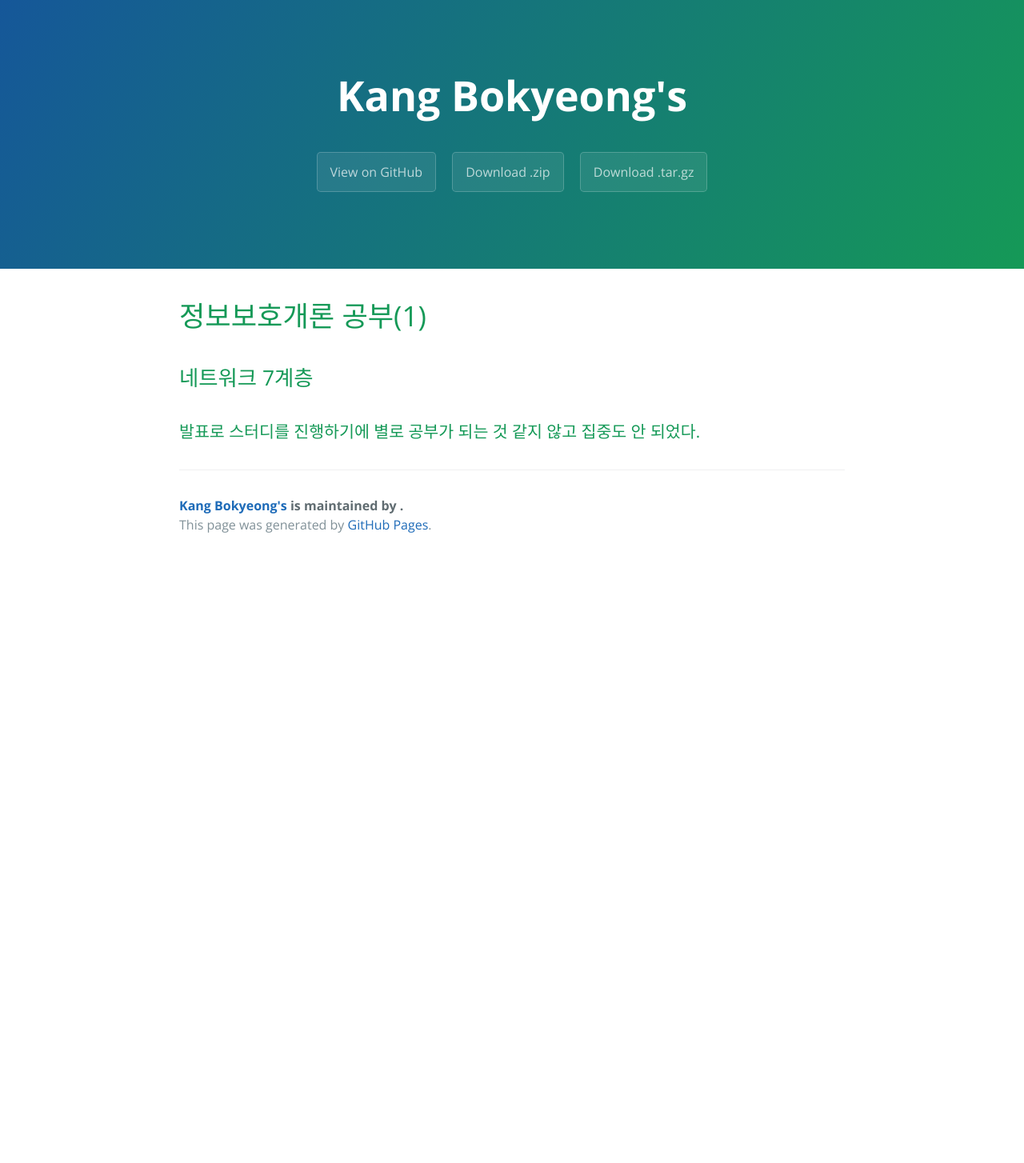
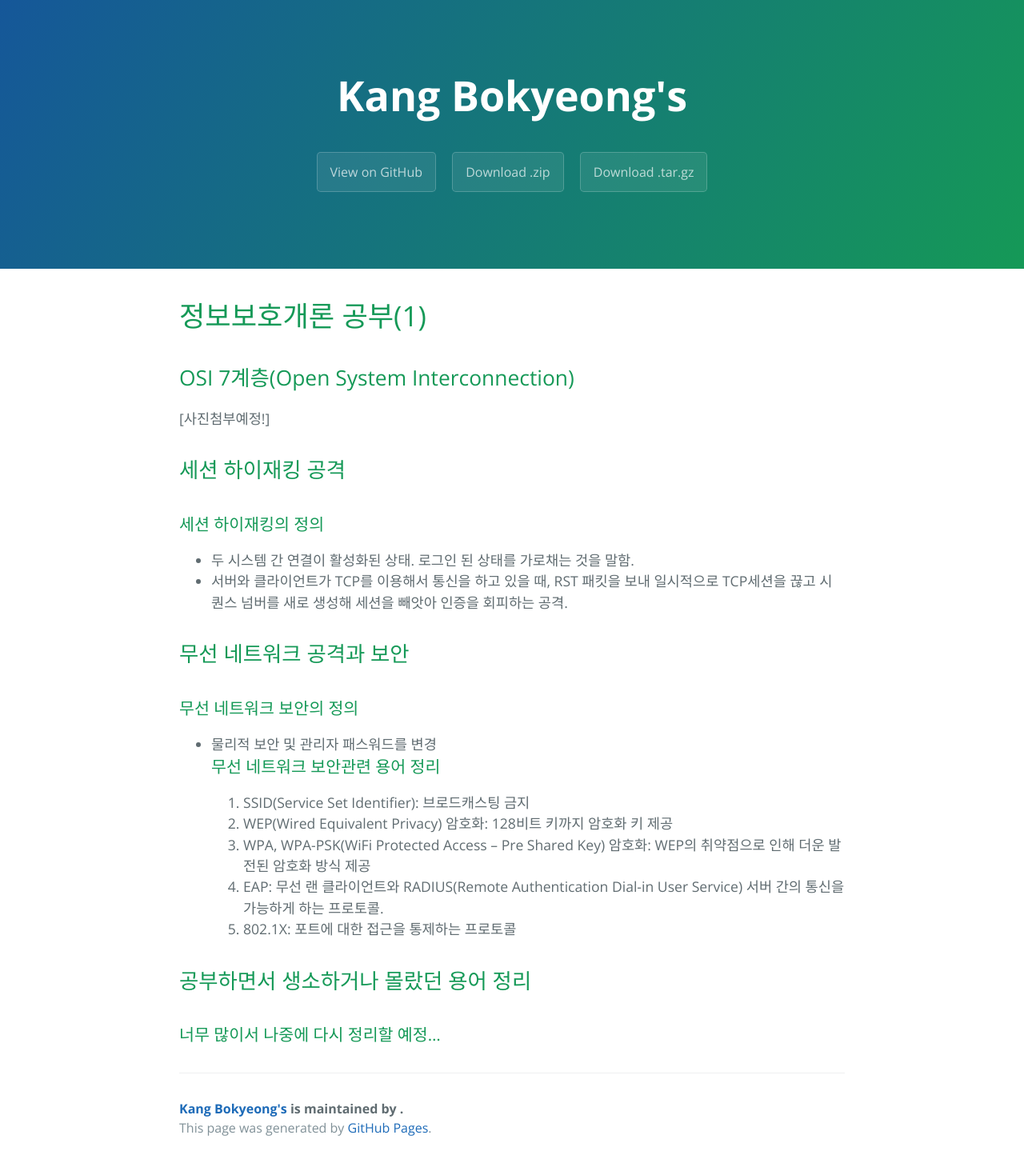
Before and after one commit to KangBokyeong/KangBokyeong.github.io, a Jekyll site: the page built from _posts/2018-11-16-Introduction_of_Information_protection-Networking.markdown, in a window 1280 px wide. Shown: the whole page at 80% size. Built offline with Jekyll 4.4.1, drawn with Linux system fonts in a browser that asks for light colours; before the commit the page ends 900 px from its top, so only the background shows below that.

Commit message:
Update 2018-11-16-Introduction_of_Information_protection-Networking.markdown

```diff
--- a/_posts/2018-11-16-Introduction_of_Information_protection-Networking.markdown
+++ b/_posts/2018-11-16-Introduction_of_Information_protection-Networking.markdown
@@ -6,5 +6,22 @@ categories: study
 ---
 # 정보보호개론 공부(1)
 
-## 네트워크 7계층
-### 발표로 스터디를 진행하기에 별로 공부가 되는 것 같지 않고 집중도 안 되었다.
+## OSI 7계층(Open System Interconnection)
+[사진첨부예정!]
+## 세션 하이재킹 공격
+### 세션 하이재킹의 정의
+  -	두 시스템 간 연결이 활성화된 상태. 로그인 된 상태를 가로채는 것을 말함.
+  -	서버와 클라이언트가 TCP를 이용해서 통신을 하고 있을 때, RST 패킷을 보내 일시적으로 TCP세션을 끊고 시퀀스 넘버를 새로 생성해 세션을 빼앗아 인증을 회피하는 공격.
+
+## 무선 네트워크 공격과 보안
+### 무선 네트워크 보안의 정의
+  - 물리적 보안 및 관리자 패스워드를 변경
+### 무선 네트워크 보안관련 용어 정리
+  1. SSID(Service Set Identifier): 브로드캐스팅 금지
+  2.	WEP(Wired Equivalent Privacy) 암호화: 128비트 키까지 암호화 키 제공
+  3.	WPA, WPA-PSK(WiFi Protected Access – Pre Shared Key) 암호화: WEP의 취약점으로 인해 더운 발전된 암호화 방식 제공
+  4. EAP: 무선 랜 클라이언트와 RADIUS(Remote Authentication Dial-in User Service) 서버 간의 통신을 가능하게 하는 프로토콜.
+  5. 802.1X: 포트에 대한 접근을 통제하는 프로토콜
+
+## 공부하면서 생소하거나 몰랐던 용어 정리
+### 너무 많이서 나중에 다시 정리할 예정...
```
